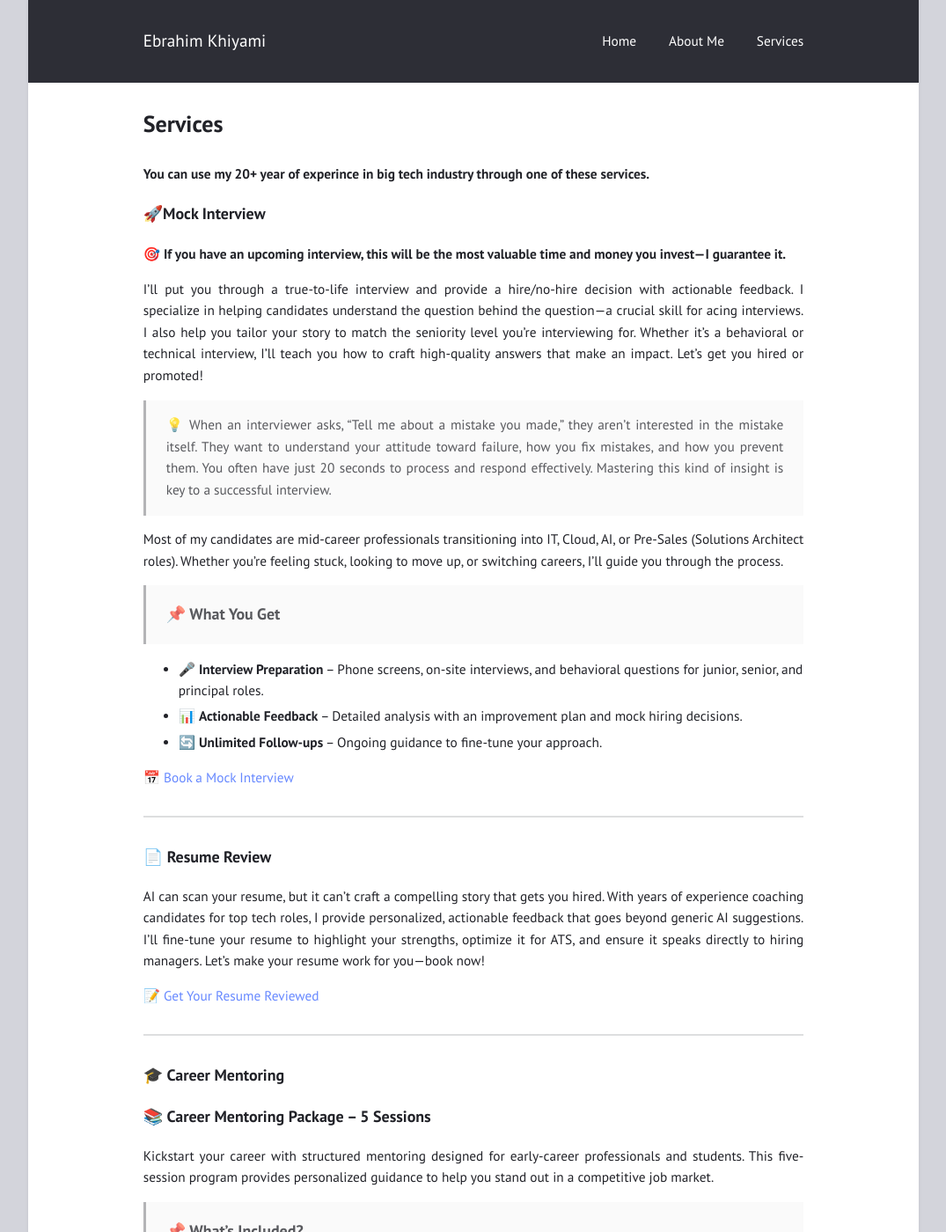
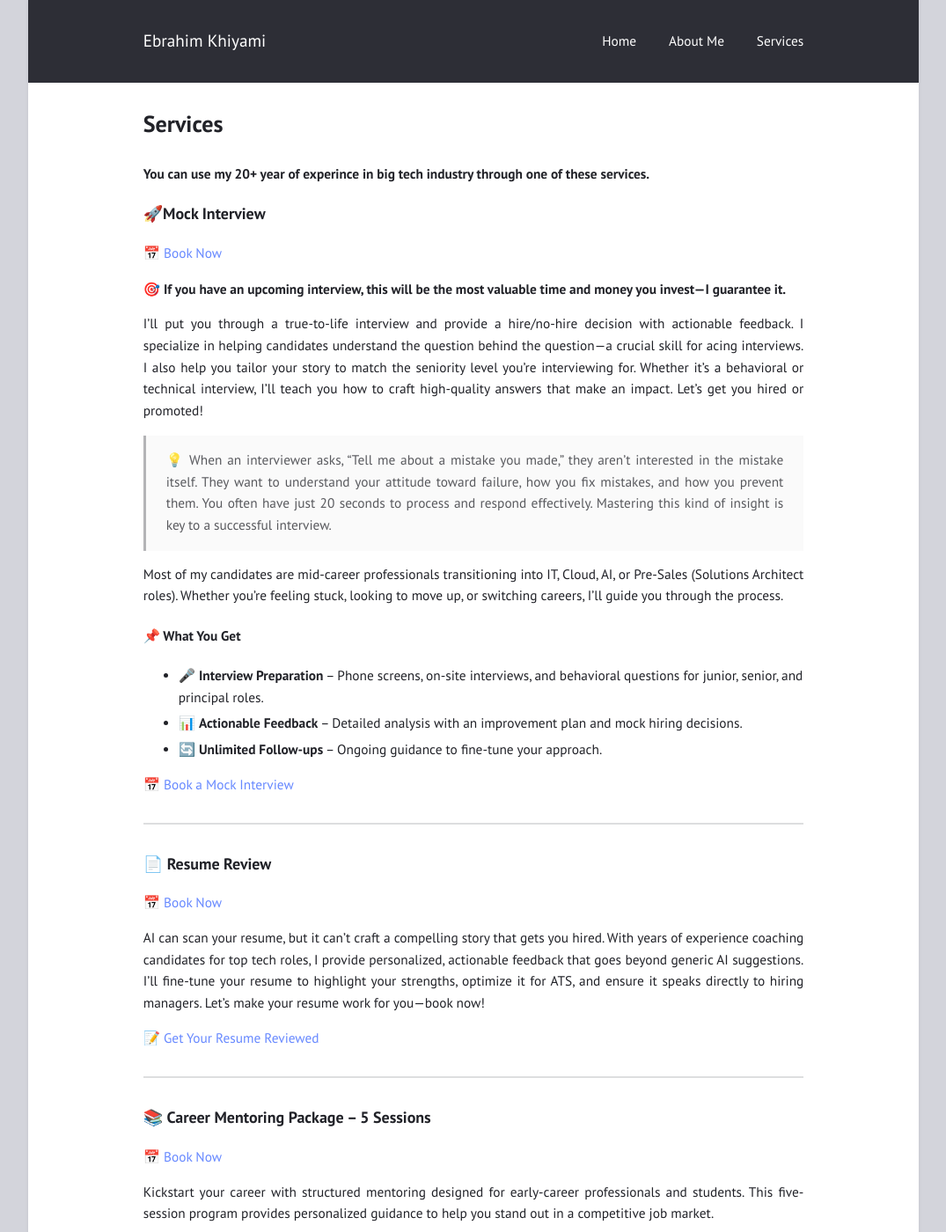
Before and after one commit to ekhiyami/ekhiyami.github.io, a Jekyll site: the page built from services.md, in a window 1280 px wide and 1400 px high. Shown: the whole window at 88% size, without its empty margins (102-1177 px from the left). Built offline with Jekyll 4.4.1, drawn with Linux system fonts in a browser that asks for light colours.

Commit message:
Update services.md

```diff
--- a/services.md
+++ b/services.md
@@ -6,6 +6,7 @@ layout: page
 **You can use my 20+ year of experince in big tech industry through one of these services.**
 
 ### 🚀Mock Interview
+[📅 Book Now](https://topmate.io/ekhiyami/1469939)
 
 🎯 **If you have an upcoming interview, this will be the most valuable time and money you invest—I guarantee it.**
 
@@ -16,7 +17,7 @@ I specialize in helping candidates understand the question behind the question
 
 Most of my candidates are mid-career professionals transitioning into IT, Cloud, AI, or Pre-Sales (Solutions Architect roles). Whether you’re feeling stuck, looking to move up, or switching careers, I’ll guide you through the process.
 
-> ### 📌 What You Get
+#### 📌 What You Get
 
 - 🎤 **Interview Preparation** – Phone screens, on-site interviews, and behavioral questions for junior, senior, and principal roles.
 - 📊 **Actionable Feedback** – Detailed analysis with an improvement plan and mock hiring decisions.
@@ -27,6 +28,7 @@ Most of my candidates are mid-career professionals transitioning into IT, Cloud,
 ---
 
 ### 📄 Resume Review
+[📅 Book Now](https://topmate.io/ekhiyami/1469822)
 
 AI can scan your resume, but it can’t craft a compelling story that gets you hired. With years of experience coaching candidates for top tech roles, I provide personalized, actionable feedback that goes beyond generic AI suggestions. I’ll fine-tune your resume to highlight your strengths, optimize it for ATS, and ensure it speaks directly to hiring managers. Let’s make your resume work for you—book now!
 
@@ -34,13 +36,12 @@ AI can scan your resume, but it can’t craft a compelling story that gets you h
 
 ---
 
-### 🎓 Career Mentoring
-
 ### 📚 Career Mentoring Package – 5 Sessions
+[📅 Book Now](https://topmate.io/ekhiyami/1471426)
 
 Kickstart your career with structured mentoring designed for early-career professionals and students. This five-session program provides personalized guidance to help you stand out in a competitive job market.
 
-> ### 📌 What’s Included?
+#### 📌 What’s Included?
 
 ✅ **Customizable Resume & LinkedIn Profile** – Get tailored feedback to optimize your job applications.
 ✅ **Master Your Elevator Pitch** – Learn to answer "tell me about yourself" and grab attention in the first 20 seconds.
```
